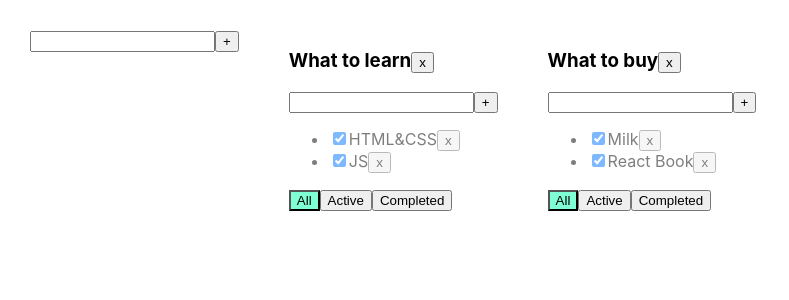
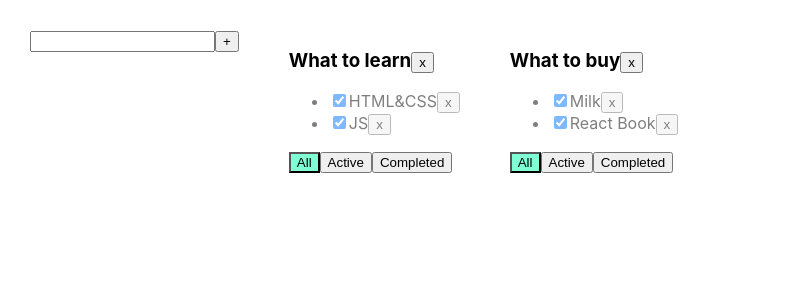
Before and after one commit to magomedov777/todolist-architecture, a React (Create React App) app: page / in a window 1280 px wide. Shown: the top 300 px of the page, without its empty margins (0-789 px from the left). Built offline with nearby package versions, Linux system fonts and the light colour scheme.

Commit message:
components

```diff
--- a/src/Todolist.tsx
+++ b/src/Todolist.tsx
@@ -53,7 +53,6 @@ export function Todolist(props: PropsType) {
             {/* {props.title} */}
             <button onClick={removeTodolist}>x</button>
         </h3>
-        <AddItemForm callBack={addTaskHandler}/>
         <ul>
             {
                 props.tasks.map(t => {
```
